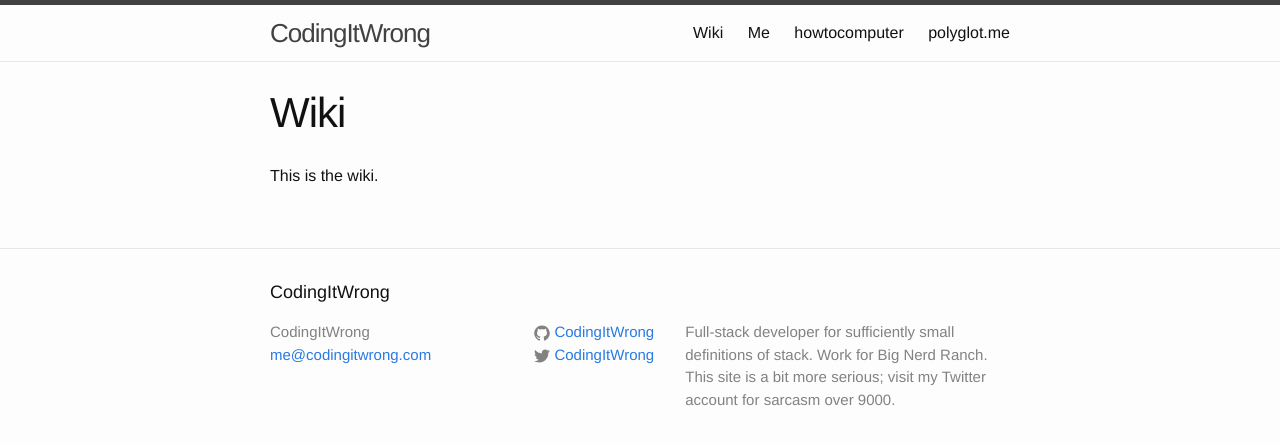
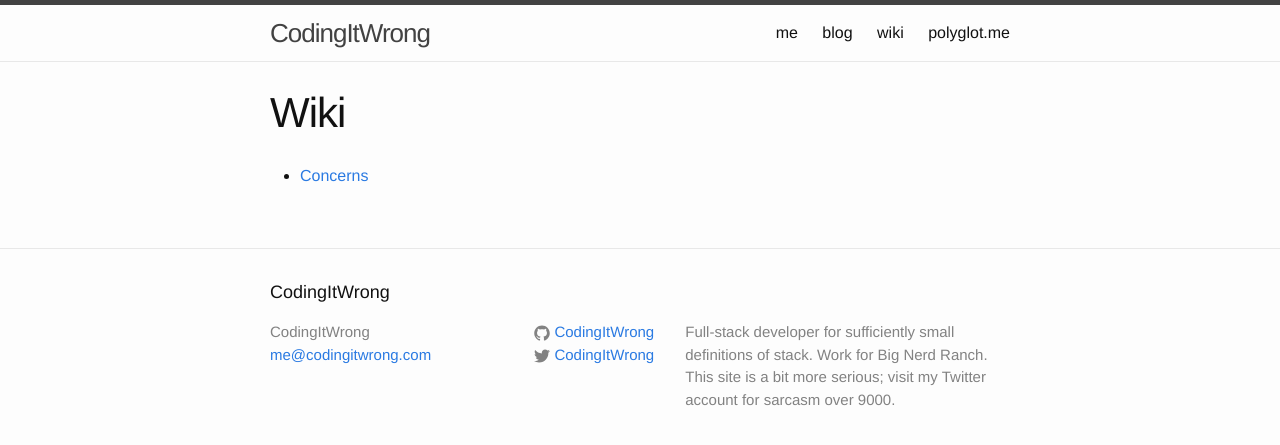
Before and after one commit to CodingItWrong/codingitwrong.com, a Jekyll site: the page built from wiki/index.md, in a window 1280 px wide. Shown: the top 445 px of the page. Built offline with Jekyll 4.4.1, drawn with Linux system fonts in a browser that asks for light colours.

Commit message:
add second wiki page

```diff
--- a/_includes/header.html
+++ b/_includes/header.html
@@ -14,12 +14,9 @@
       </a>
 
       <div class="trigger">
-        {% for my_page in site.pages %}
-          {% if my_page.title %}
-          <a class="page-link" href="{{ my_page.url | prepend: site.baseurl }}">{{ my_page.title }}</a>
-          {% endif %}
-        {% endfor %}
-        <a class="page-link" href="https://github.com/needbee/howtocomputer/wiki">howtocomputer</a>
+        <a class="page-link" href="/me/">me</a>
+        <a class="page-link" href="/">blog</a>
+        <a class="page-link" href="/wiki/">wiki</a>
         <a class="page-link" href="http://polyglot.me">polyglot.me</a>
       </div>
     </nav>
--- a/wiki/index.md
+++ b/wiki/index.md
@@ -2,4 +2,5 @@
 layout: wiki
 title: Wiki
 ---
-This is the wiki.
+
+- [Concerns](Concerns)
```
Also changed, not shown: wiki/concerns.md (added, +4 -0 lines).
